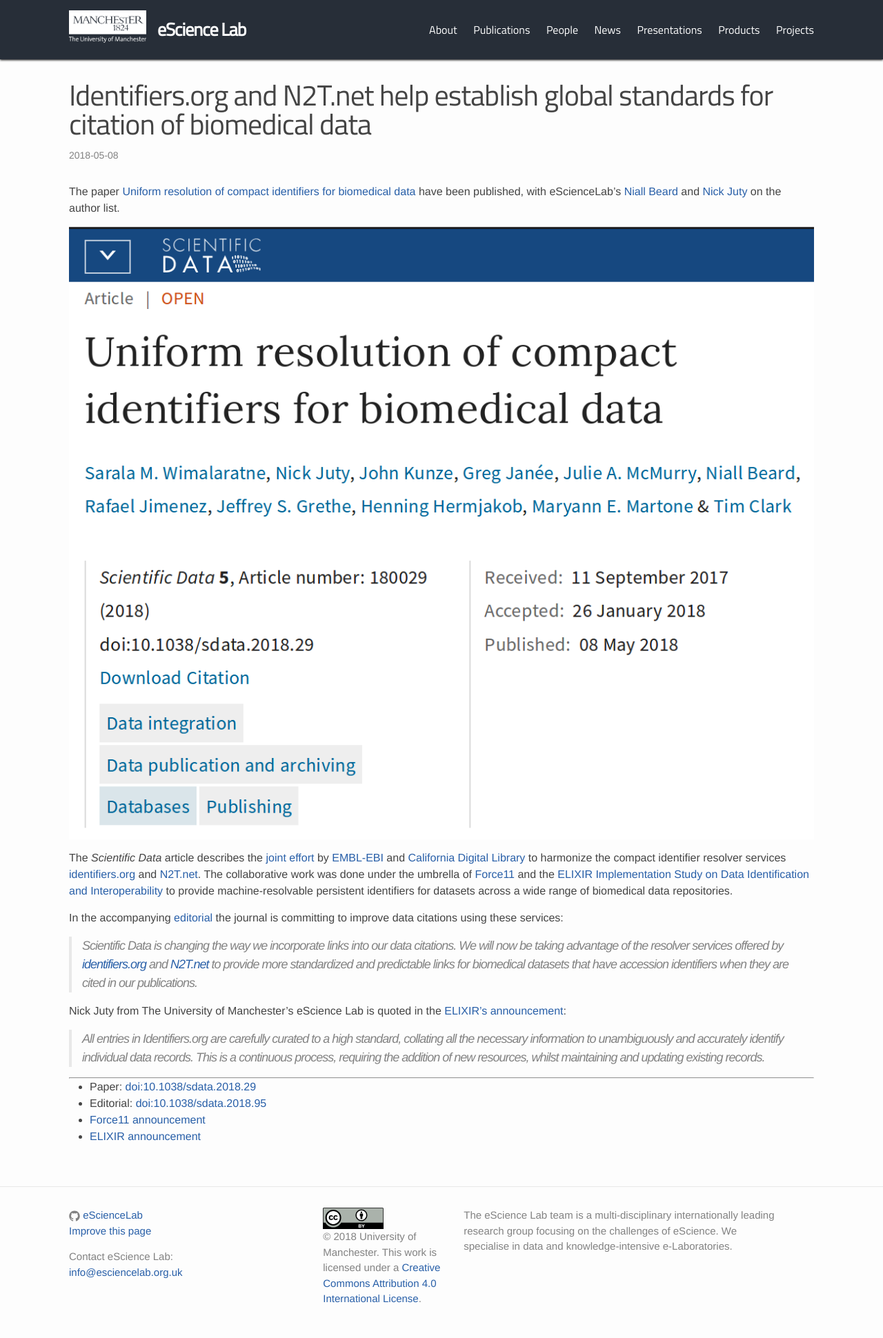
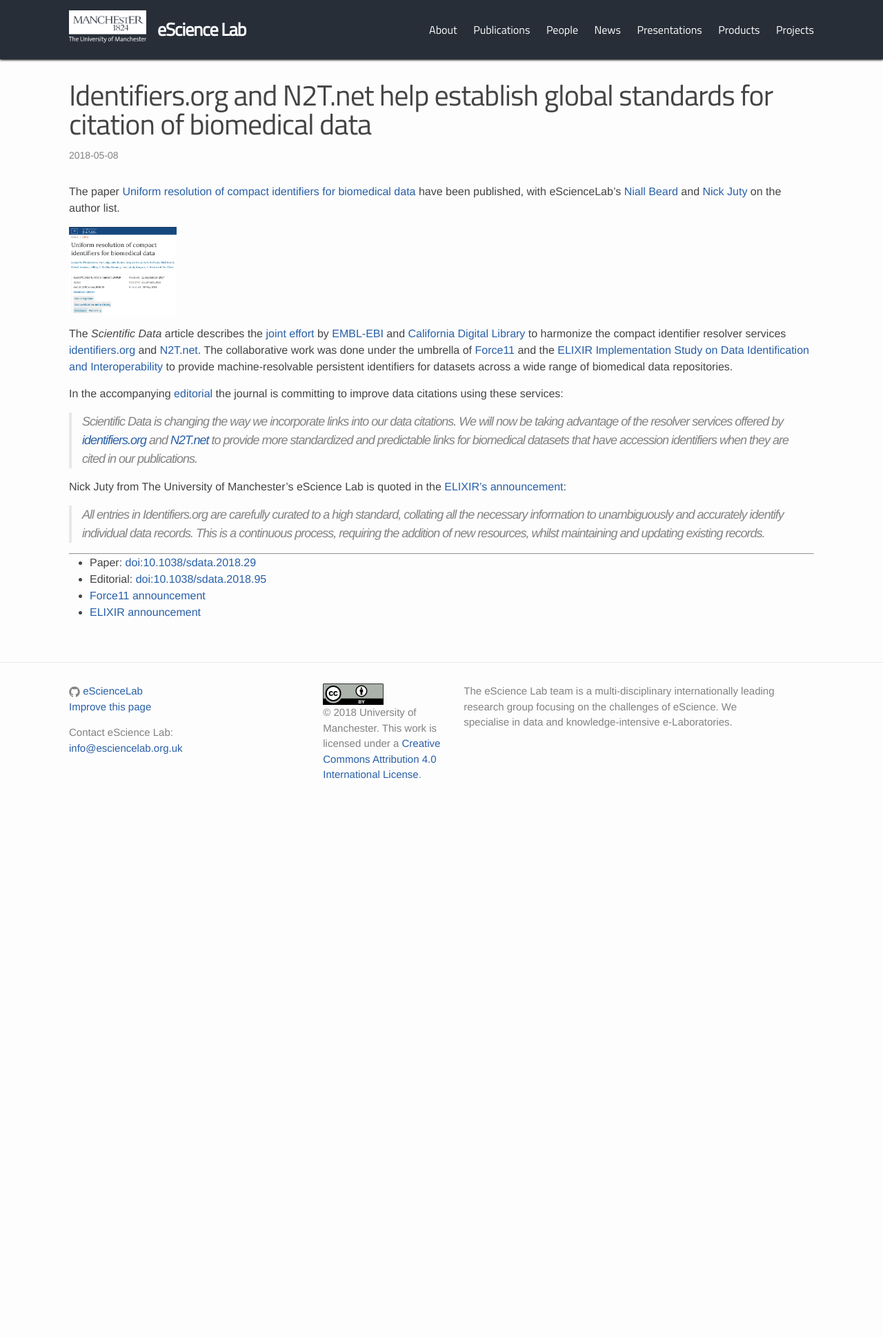
Before and after one commit to eScienceLab/eScienceLab.github.io, a Jekyll site: the page built from _posts/2018-05-08-compact-identifiers.md, in a window 1280 px wide. Shown: the whole page at 69% size. Built offline with Jekyll 4.4.1, drawn with Linux system fonts in a browser that asks for light colours; comment, search, counter and statistics services are not loaded; after the commit the page ends 1180 px from its top, so only the background shows below that.

Commit message:
Attempt to scale down image

```diff
--- a/_posts/2018-05-08-compact-identifiers.md
+++ b/_posts/2018-05-08-compact-identifiers.md
@@ -7,7 +7,9 @@
 
 The paper [Uniform resolution of compact identifiers for biomedical data](https://doi.org/10.1038/sdata.2018.29) have been published, with eScienceLab's [Niall Beard](http://orcid.org/0000-0002-2627-0231) and [Nick Juty](https://orcid.org/0000-0002-2036-8350) on the author list.
 
-[![Scientific Data: Uniform resolution of compact identifiers for biomedical data](/images/compact-identifiers-paper.png)](https://doi.org/10.1038/sdata.2018.29)
+<a href="https://doi.org/10.1038/sdata.2018.29">
+  <img src="/images/compact-identifiers-paper.png" alt="Scientific Data: Uniform resolution of compact identifiers for biomedical data" style="max-height: 8em">
+  </a>
 
 The _Scientific Data_ article describes the [joint effort](https://www.elixir-europe.org/news/identifiersorg-n2tnet) by [EMBL-EBI](https://www.ebi.ac.uk/) and [California Digital Library](https://www.cdlib.org/) to harmonize the compact identifier resolver services [identifiers.org](https://identifiers.org) and [N2T.net](https://n2t.net/). The collaborative work was done under the umbrella of [Force11](https://www.force11.org/) and the [ELIXIR Implementation Study on Data Identification and Interoperability](https://www.elixir-europe.org/about-us/implementation-studies/data-identification) to provide machine-resolvable persistent identifiers for datasets across a wide range of biomedical data repositories.
 
```
